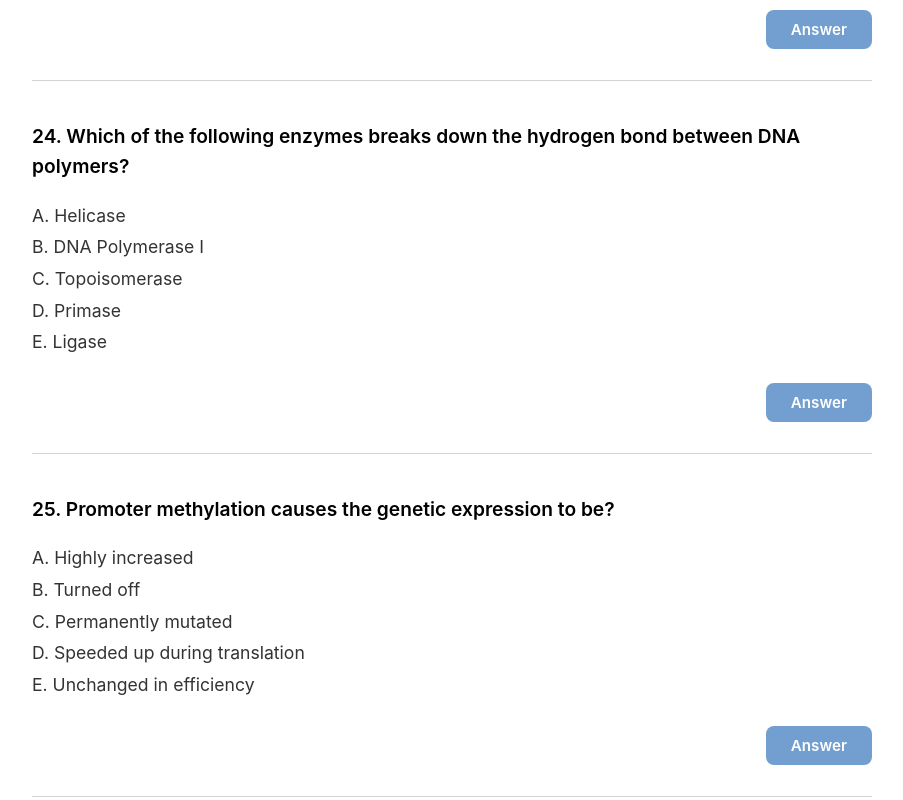
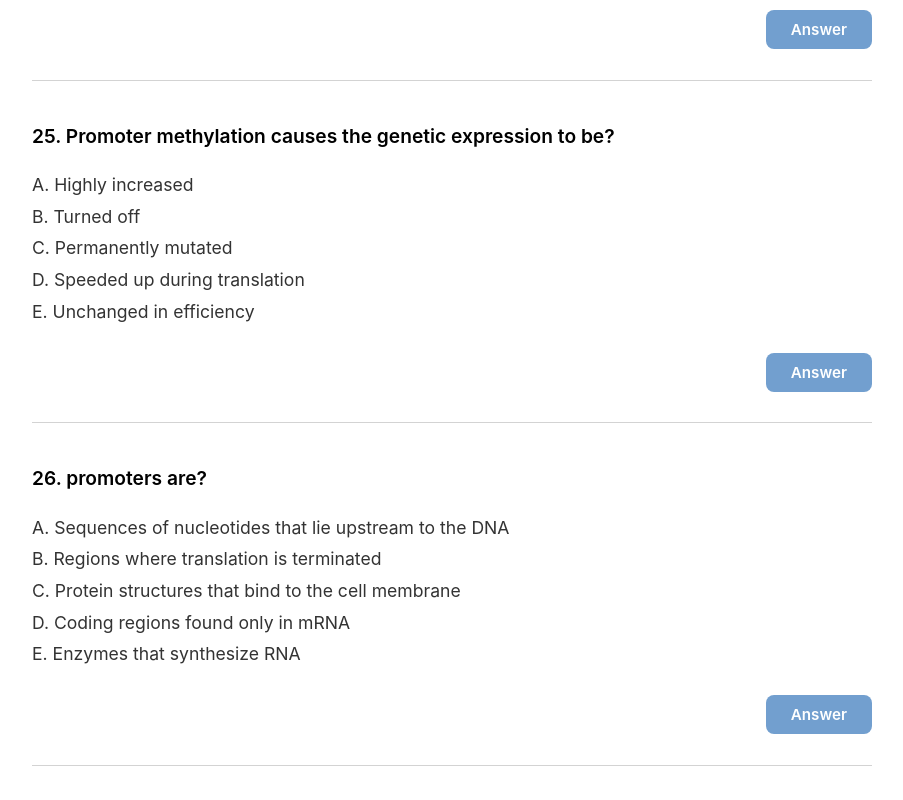
Before and after one commit to shabazrasheed10-rgb/Molculary-biology_Final-End-rotation, a plain HTML site: page index.html in a window 1280 px wide. Shown: the part 7840-8640 px from the top of the page, without its empty margins (188-1091 px from the left). Drawn offline with Linux system fonts and the light colour scheme.

Commit message:
Remove enzyme-related question from quiz
Removed a question about enzymes breaking down hydrogen bonds in DNA.

```diff
--- a/index.html
+++ b/index.html
@@ -441,18 +441,7 @@ const data = [
     ],
     a: "D"
   },
-  {
-    n: 24,
-    q: "Which of the following enzymes breaks down the hydrogen bond between DNA polymers?",
-    o: [
-      "A. Helicase",
-      "B. DNA Polymerase I",
-      "C. Topoisomerase",
-      "D. Primase",
-      "E. Ligase"
-    ],
-    a: "A"
-  },
+
   {
     n: 25,
     q: "Promoter methylation causes the genetic expression to be?",
```
